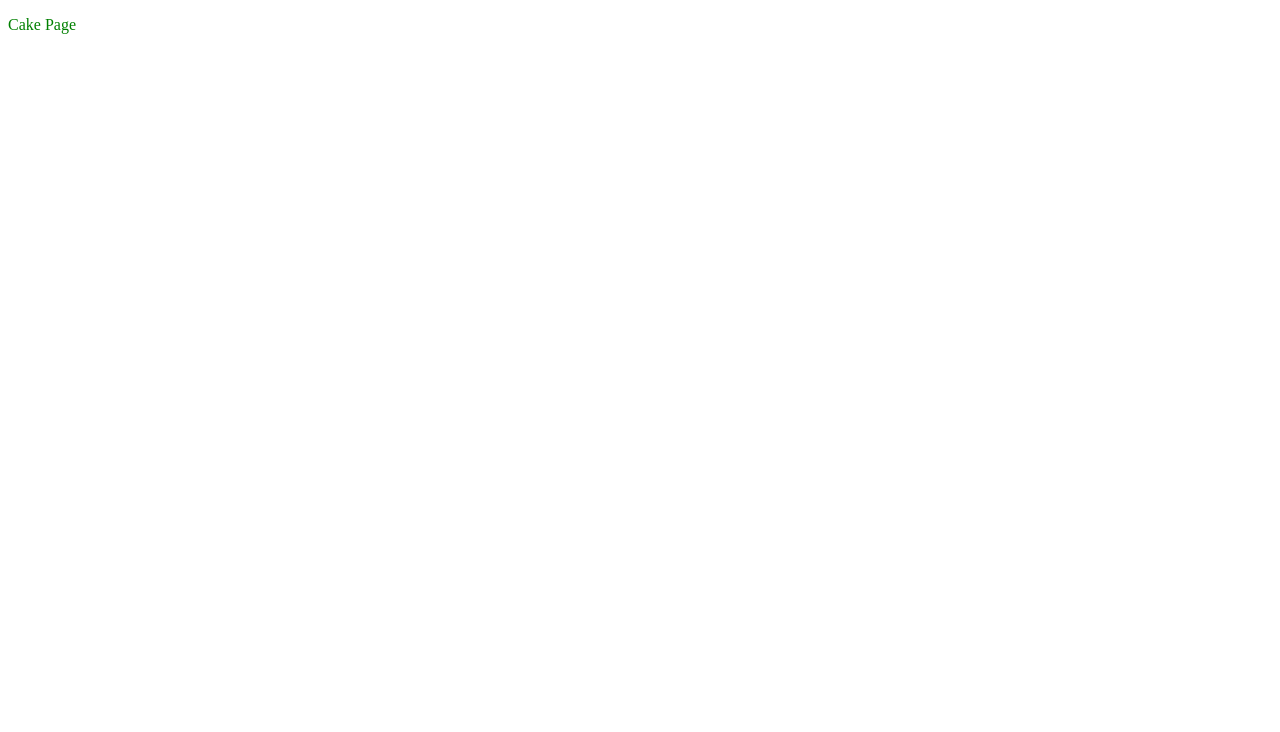
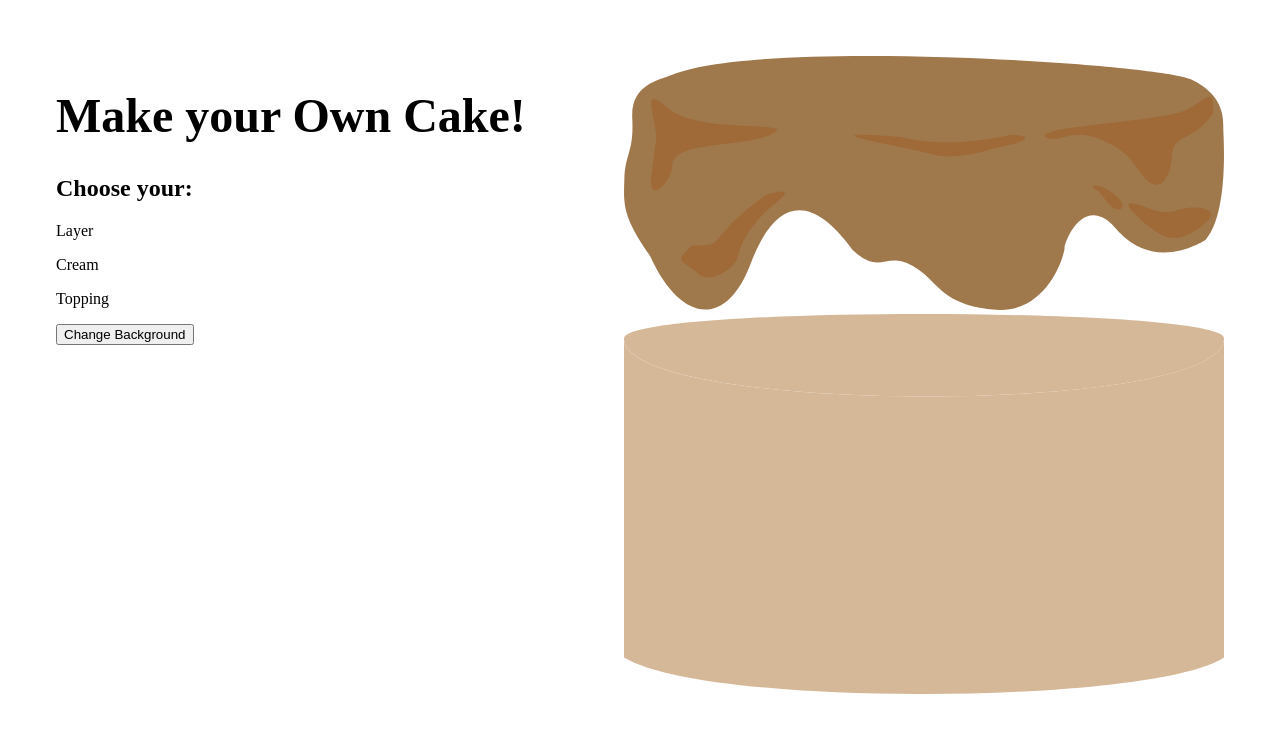
Before and after one commit to ohmaruko/minigame, a plain HTML site: page cake.html in a window 1280 px wide. Drawn offline with Linux system fonts and the light colour scheme; a web font is replaced by a local one.

Commit message:
stylize the cake building page

```diff
--- a/cake.html
+++ b/cake.html
@@ -5,10 +5,48 @@
     <meta name="viewport" content="width=device-width, initial-scale=1.0">
     <title>Customize Your Cake</title>
     <link rel="stylesheet" href="./style/cake.css" />
+    <link rel="stylesheet" href="https://fonts.googleapis.com/css?family=Rozha One">
 </head>
 <body>
-    <main>
-       <p id="test">Cake Page</p>
+    <main class="mainContainer">
+        <!-- Interactive area -->
+       <div class="interactiveArea">
+            <div>
+                <h1>Make your Own Cake!</h1>
+            </div>
+            <div class="customizeContainer">
+                <h2>Choose your: </h2>
+                <div>
+                    <p>Layer</p>
+                    <div></div>
+                </div>
+                <div>
+                    <p>Cream</p>
+                    <div></div>
+                </div>
+                <div>
+                    <p>Topping</p>
+                    <div></div>
+                </div>
+            </div>
+
+            <div class="backgroundButtonContainer">
+                <button>Change Background</button>
+            </div>
+
+            <div class="inputFieldContainer">
+               <!-- input name -->
+            </div>
+       </div>
+
+       <!-- Display area -->
+       <div class="displayArea">
+            <div>
+                <!-- testing graphics -->
+                <img src="./images/cream_chocolate.svg" >
+                <img src="./images/layer_chocolate.svg" >
+            </div>
+       </div>
     </main>
     <script src="./script/cake.js"></script>
 </body>
--- a/style/cake.css
+++ b/style/cake.css
@@ -0,0 +1,23 @@
+body {
+    font-family: "Rozha One";
+}
+h1 {
+    font-size: 48px;
+}
+h2 {
+    font-size: 24px;
+}
+.mainContainer {
+    display: flex;
+    justify-content: row;
+}
+.interactiveArea {
+    flex: 4.4;
+    margin: 0 auto;
+    padding: 3rem;
+}
+.displayArea {
+    flex: 5.6;
+    margin: 0 auto;
+    padding: 3rem;
+}
```
